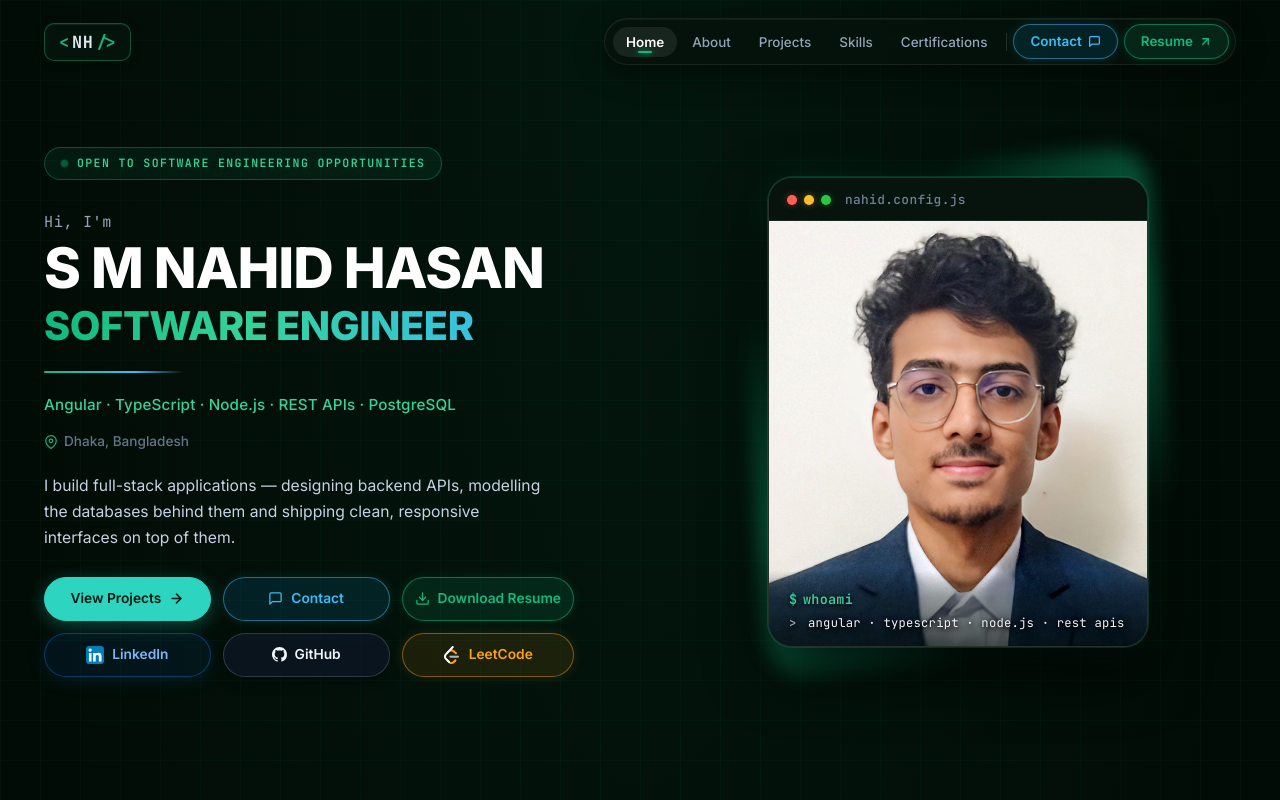
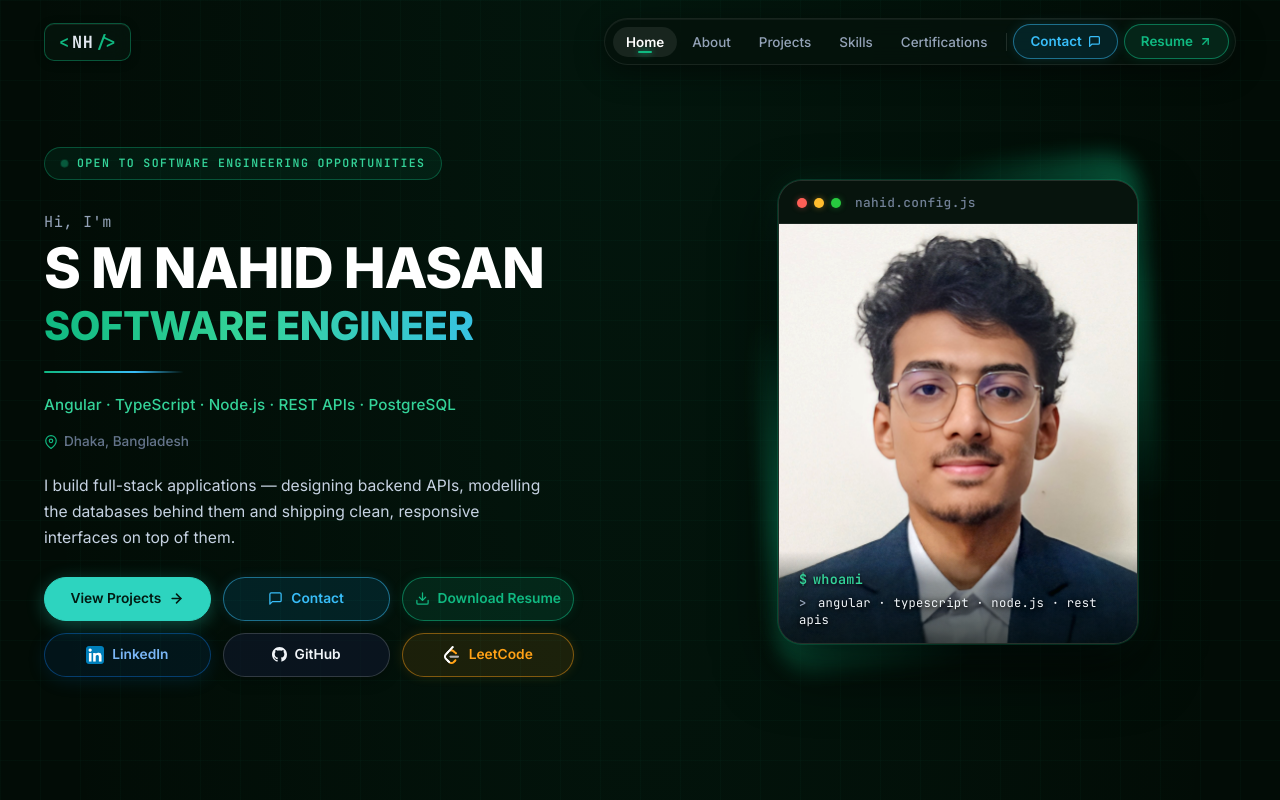
Before and after one commit to DevNahidHasan/my-portfolio, an Angular app: page / in a window 1280 px wide. Shown: the top 800 px of the page. Built offline with nearby package versions, Linux system fonts and the light colour scheme.

Commit message:
fix: mobile horizontal overflow — text wrap and photo frame sizing

```diff
--- a/src/app/app.scss
+++ b/src/app/app.scss
@@ -449,7 +449,8 @@
   color: #ffffff;
   letter-spacing: -0.02em;
   text-transform: uppercase;
-  white-space: nowrap;
+  white-space: normal;
+  word-break: break-word;
   margin: 0;
 }
 
@@ -460,7 +461,8 @@
   line-height: 1.15;
   letter-spacing: -0.01em;
   text-transform: uppercase;
-  white-space: nowrap;
+  white-space: normal;
+  word-break: break-word;
   margin-top: 4px;
   background: linear-gradient(90deg, #10b981 0%, #34d399 40%, #38bdf8 100%);
   -webkit-background-clip: text;
@@ -709,8 +711,8 @@ a.hero-btn {
 
 .photo-frame {
   position: relative;
-  width: clamp(380px, 45vh, 430px);
-  height: clamp(470px, 58vh, 535px);
+  width: clamp(240px, 45vh, 430px);
+  height: clamp(300px, 58vh, 535px);
   max-width: 100%;
   flex-shrink: 0;
 }
@@ -867,6 +869,7 @@ a.hero-btn {
   display: flex;
   align-items: center;
   gap: 6px;
+  text-align: left;
   text-shadow: 0 1px 4px rgba(0, 0, 0, 0.95);
 
   .term-prompt {
@@ -884,7 +887,9 @@ a.hero-btn {
   color: #f1f5f9;
   letter-spacing: 0.02em;
   line-height: 1.4;
-  white-space: nowrap;
+  white-space: normal;
+  word-break: break-word;
+  text-align: left;
   text-shadow: 0 1px 4px rgba(0, 0, 0, 0.95), 0 2px 8px rgba(0, 0, 0, 0.9);
 
   .term-arrow {
@@ -2219,6 +2224,10 @@ a.hero-btn {
 }
 
 @media (max-width: 768px) {
+  .hero-section {
+    padding-top: 100px;
+  }
+
   .hero-inner {
     grid-template-columns: 1fr;
     gap: 48px;
--- a/src/styles.scss
+++ b/src/styles.scss
@@ -32,6 +32,7 @@
 html {
   scroll-behavior: smooth;
   font-size: 16px;
+  overflow-x: hidden;
 }
 
 body {
```
